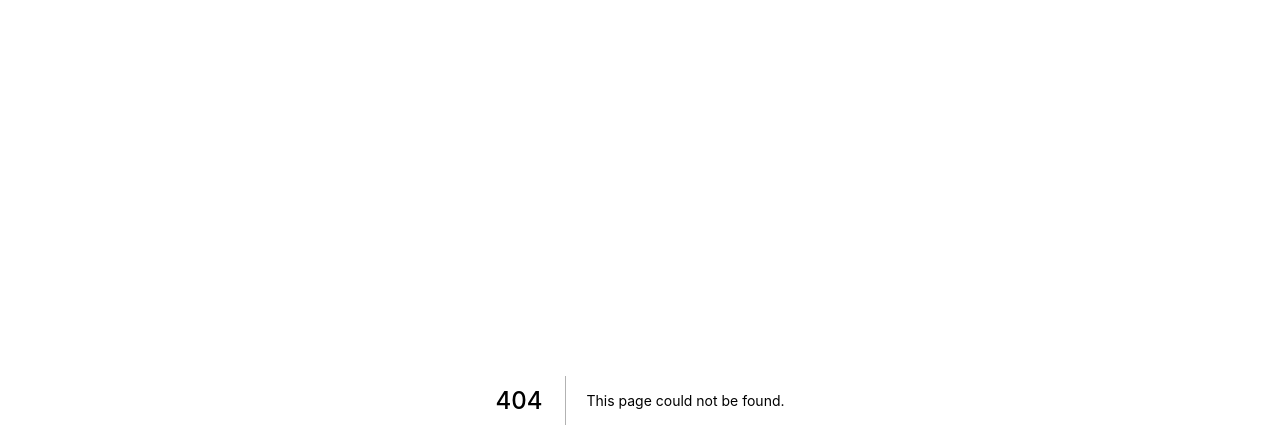
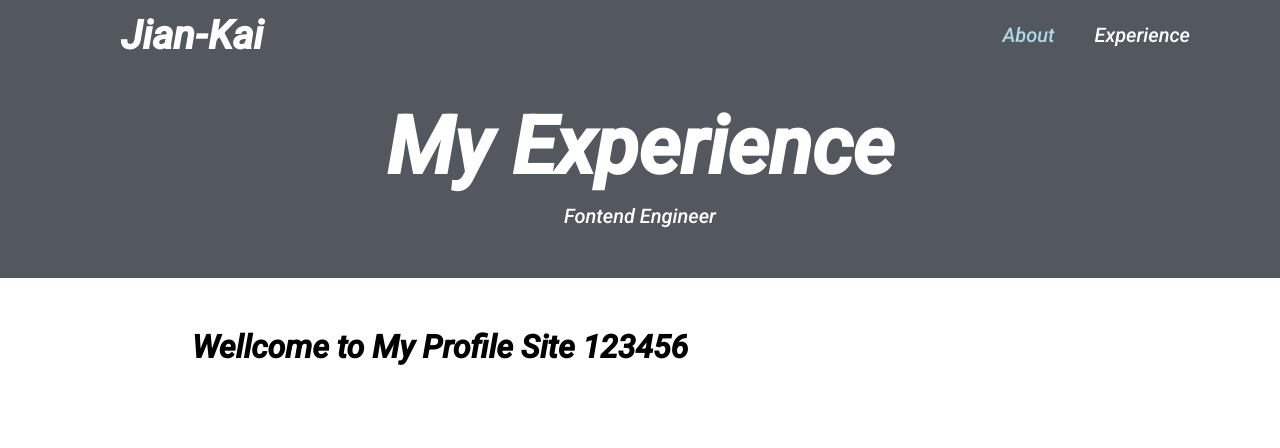
Before and after one commit to Jian-Kai/ProfileProject, a Next.js app: page /experience in a window 1280 px wide. Before the commit this address had no page. Shown: the top 448 px of the page. Built offline with nearby package versions, Linux system fonts and the light colour scheme.

Commit message:
add experience page

```diff
--- a/next.config.js
+++ b/next.config.js
@@ -10,7 +10,7 @@ module.exports = withImage({
   exportPathMap: async function () {
     return {
       '/': { page: '/index' },
-      '/about': { page: '/about' },
+      '/Experience': { page: '/experience' },
     };
   },
   trailingSlash: false,
--- a/pages/_document.tsx
+++ b/pages/_document.tsx
@@ -5,7 +5,7 @@ class MyDocument extends Document {
     return (
       <Html>
         <Head>
-          <link href="https://fonts.googleapis.com/css2?family=Roboto:wght@500&display=swap" rel="stylesheet" />
+          <link href="https://fonts.googleapis.com/css2?family=Roboto:ital,wght@1,500&display=swap" rel="stylesheet" />
         </Head>
         <body>
           <Main />
--- a/pages/about/index.tsx
+++ b/pages/experience/index.tsx
@@ -2,18 +2,22 @@ import React from 'react';
 import Haed from 'next/head';
 import style from '@styles/index/style.module.scss';
 import NavBar from '@components/NavBar';
+import Banner from '@components/Banner';
+import Container from '@components/Container';
+import bannerImg from '@public/experience-banner.jpg';
 import links from '@public/links.json';
 
 const Index: React.FC = () => {
   return (
     <React.Fragment>
       <Haed>
-        <title>About Me</title>
+        <title>My Experience</title>
       </Haed>
-      <div>
-        <NavBar title="Jian-Kai" links={links.links} />
+      <NavBar title="Jian-Kai" links={links.links} />
+      <Banner backImg={bannerImg} mainTitle="My Experience" subTitle="Fontend Engineer" />
+      <Container>
         <h1 className={style.title}>Wellcome to My Profile Site 123456</h1>
-      </div>
+      </Container>
     </React.Fragment>
   );
 };
--- a/public/links.json
+++ b/public/links.json
@@ -1,6 +1,6 @@
 {
   "links": [
-    { "text": "Home", "url": "/index" },
-    { "text": "About", "url": "/about" }
+    { "text": "About", "url": "/index" },
+    { "text": "Experience", "url": "/experience" }
   ]
 }
--- a/styles/styles.scss
+++ b/styles/styles.scss
@@ -8,6 +8,10 @@
   box-sizing: border-box;
 }
 
+body {
+  font-family: 'Roboto', sans-serif;
+}
+
 a {
   text-decoration: none;
   cursor: pointer;
```
Also changed, not shown: pages/index/index.tsx (+6 -2 lines), styles/color.scss (deleted, +0 -15 lines), 1 other file (tests, documents, lock files or other folders).
